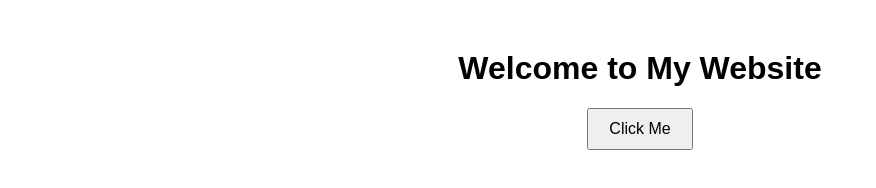
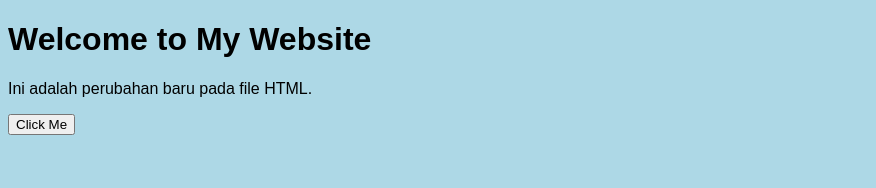
Before and after one commit to cucumbees/latihan-git, a plain HTML site: page index.html in a window 1280 px wide. Shown: the whole page, without its empty margins (0-876 px from the left). Drawn offline with Linux system fonts and the light colour scheme.

Commit message:
Update index.html, style.css, and app.js with new changes

```diff
--- a/index.html
+++ b/index.html
@@ -8,6 +8,7 @@
 </head>
 <body>
   <h1>Welcome to My Website</h1>
+  <p>Ini adalah perubahan baru pada file HTML.</p>
   <button id="clickMe">Click Me</button>
   <script src="script.js"></script>
 </body>
--- a/script.js
+++ b/script.js
@@ -1,3 +1,5 @@
-doocument.getElementById("clickMe").addEventListener("click", function(){
-  alert("Button Clicked!");
-});
+// doocument.getElementById("clickMe").addEventListener("click", function(){
+//   alert("Button Clicked!");
+// });
+
+console.log("Selamat datang di Latihan Git!");
--- a/style.css
+++ b/style.css
@@ -1,11 +1,5 @@
 body {
+  background-color: lightblue;
   font-family: Arial, sans-serif;
-  text-align: center;
-  margin-top: 50px;
+  color: black;
 }
-
-button{
-  padding: 10px 20px;
-  font-size: 16px;
-  cursor: pointer;
-}
```
